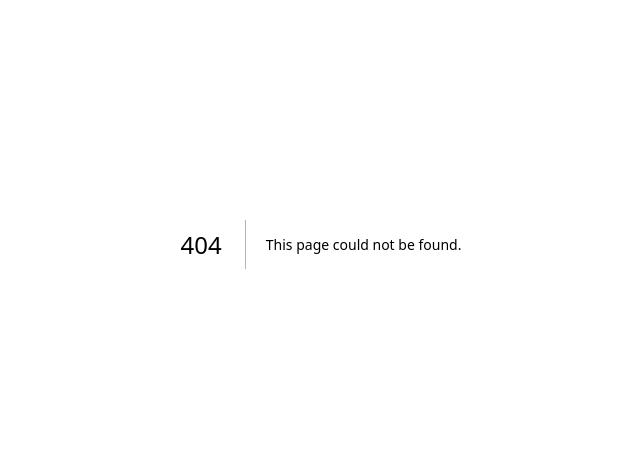
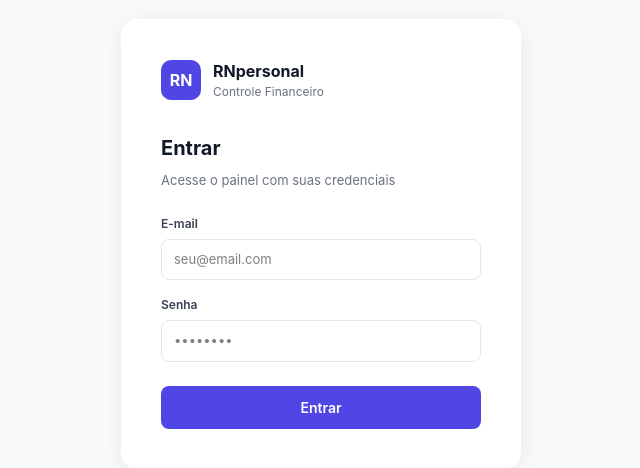
Before and after one commit to Rnpersonal/painel-financeiro, a Next.js app: page /login in a window 1280 px wide. Before the commit this address had no page. Shown: the part 156-624 px from the top of the page, without its empty margins (319-959 px from the left). Built offline with nearby package versions, Linux system fonts and the light colour scheme; no server answers.

Commit message:
Adicionar login/autenticacao com Supabase Auth

```diff
--- /dev/null
+++ b/app/login/page.tsx
@@ -0,0 +1,74 @@
+'use client'
+import { useState } from 'react'
+import { useRouter } from 'next/navigation'
+import { supabase } from '@/lib/supabase'
+
+export default function Login() {
+  const router = useRouter()
+  const [email, setEmail] = useState('')
+  const [senha, setSenha] = useState('')
+  const [erro, setErro] = useState('')
+  const [loading, setLoading] = useState(false)
+
+  async function entrar(e: React.FormEvent) {
+    e.preventDefault()
+    setLoading(true)
+    setErro('')
+    const { error } = await supabase.auth.signInWithPassword({ email, password: senha })
+    if (error) {
+      setErro('Email ou senha incorretos.')
+      setLoading(false)
+      return
+    }
+    router.push('/')
+  }
+
+  return (
+    <div style={{ minHeight: '100vh', background: '#f9fafb', display: 'flex', alignItems: 'center', justifyContent: 'center' }}>
+      <div style={{ background: '#fff', borderRadius: 16, padding: 40, boxShadow: '0 4px 24px rgba(0,0,0,.08)', width: '100%', maxWidth: 400 }}>
+        <div style={{ display: 'flex', alignItems: 'center', gap: 12, marginBottom: 32 }}>
+          <div style={{ width: 40, height: 40, background: '#4f46e5', borderRadius: 10, display: 'flex', alignItems: 'center', justifyContent: 'center', color: '#fff', fontWeight: 700, fontSize: 16 }}>RN</div>
+          <div>
+            <div style={{ fontSize: 16, fontWeight: 700, color: '#111827' }}>RNpersonal</div>
+            <div style={{ fontSize: 12, color: '#6b7280' }}>Controle Financeiro</div>
+          </div>
+        </div>
+
+        <h2 style={{ fontSize: 20, fontWeight: 700, color: '#111827', marginBottom: 8 }}>Entrar</h2>
+        <p style={{ fontSize: 13, color: '#6b7280', marginBottom: 24 }}>Acesse o painel com suas credenciais</p>
+
+        <form onSubmit={entrar}>
+          <div style={{ marginBottom: 16 }}>
+            <label style={{ display: 'block', fontSize: 12, fontWeight: 600, color: '#374151', marginBottom: 6 }}>E-mail</label>
+            <input
+              type="email" value={email} onChange={e => setEmail(e.target.value)}
+              placeholder="seu@email.com" required autoComplete="email"
+              style={{ width: '100%', border: '1px solid #e5e7eb', borderRadius: 8, padding: '10px 12px', fontSize: 13, outline: 'none', boxSizing: 'border-box' }}
+            />
+          </div>
+          <div style={{ marginBottom: 24 }}>
+            <label style={{ display: 'block', fontSize: 12, fontWeight: 600, color: '#374151', marginBottom: 6 }}>Senha</label>
+            <input
+              type="password" value={senha} onChange={e => setSenha(e.target.value)}
+              placeholder="••••••••" required autoComplete="current-password"
+              style={{ width: '100%', border: '1px solid #e5e7eb', borderRadius: 8, padding: '10px 12px', fontSize: 13, outline: 'none', boxSizing: 'border-box' }}
+            />
+          </div>
+
+          {erro && (
+            <div style={{ background: '#fef2f2', border: '1px solid #fecaca', borderRadius: 8, padding: '10px 14px', marginBottom: 16, color: '#991b1b', fontSize: 13 }}>
+              {erro}
+            </div>
+          )}
+
+          <button
+            type="submit" disabled={loading}
+            style={{ width: '100%', background: loading ? '#818cf8' : '#4f46e5', color: '#fff', border: 'none', borderRadius: 8, padding: '11px 16px', fontSize: 14, fontWeight: 600, cursor: loading ? 'not-allowed' : 'pointer' }}
+          >
+            {loading ? 'Entrando...' : 'Entrar'}
+          </button>
+        </form>
+      </div>
+    </div>
+  )
+}
--- a/app/page.tsx
+++ b/app/page.tsx
@@ -1,5 +1,7 @@
 'use client'
-import { useState } from 'react'
+import { useEffect, useState } from 'react'
+import { useRouter } from 'next/navigation'
+import { supabase } from '@/lib/supabase'
 import { Sidebar } from '@/components/Sidebar'
 import { Dashboard } from '@/components/pages/Dashboard'
 import { Lancamentos } from '@/components/pages/Lancamentos'
@@ -13,7 +15,39 @@ import { ToastProvider } from '@/components/ui/Toast'
 type Page = 'dashboard' | 'lancamentos' | 'importar' | 'pendentes' | 'fechamentos' | 'categorias' | 'configuracoes'
 
 export default function Home() {
+  const router = useRouter()
   const [page, setPage] = useState<Page>('dashboard')
+  const [autenticado, setAutenticado] = useState(false)
+  const [verificando, setVerificando] = useState(true)
+
+  useEffect(() => {
+    supabase.auth.getSession().then(({ data }) => {
+      if (!data.session) {
+        router.push('/login')
+      } else {
+        setAutenticado(true)
+      }
+      setVerificando(false)
+    })
+
+    const { data: listener } = supabase.auth.onAuthStateChange((event, session) => {
+      if (event === 'SIGNED_OUT' || !session) {
+        router.push('/login')
+      }
+    })
+
+    return () => listener.subscription.unsubscribe()
+  }, [router])
+
+  if (verificando) {
+    return (
+      <div style={{ minHeight: '100vh', display: 'flex', alignItems: 'center', justifyContent: 'center', background: '#f9fafb' }}>
+        <div style={{ fontSize: 14, color: '#6b7280' }}>Carregando...</div>
+      </div>
+    )
+  }
+
+  if (!autenticado) return null
 
   return (
     <div style={{ display: 'flex', minHeight: '100vh' }}>
--- a/components/Sidebar.tsx
+++ b/components/Sidebar.tsx
@@ -1,4 +1,5 @@
 'use client'
+import { supabase } from '@/lib/supabase'
 
 type Page = 'dashboard' | 'lancamentos' | 'importar' | 'pendentes' | 'fechamentos' | 'categorias' | 'configuracoes'
 
@@ -15,6 +16,10 @@ const NAV: { id: Page; label: string; icon: string }[] = [
 type Props = { current: Page; onChange: (p: Page) => void }
 
 export function Sidebar({ current, onChange }: Props) {
+  async function sair() {
+    await supabase.auth.signOut()
+  }
+
   return (
     <aside style={{ width: 240, minHeight: '100vh', background: '#111827', color: '#fff', display: 'flex', flexDirection: 'column', flexShrink: 0, position: 'sticky', top: 0, height: '100vh' }}>
       <div style={{ padding: '20px 16px', borderBottom: '1px solid #374151', display: 'flex', alignItems: 'center', gap: 10 }}>
@@ -43,6 +48,17 @@ export function Sidebar({ current, onChange }: Props) {
           </button>
         ))}
       </nav>
+      <div style={{ padding: 12, borderTop: '1px solid #374151' }}>
+        <button
+          onClick={sair}
+          style={{ display: 'flex', alignItems: 'center', gap: 10, padding: '10px 12px', borderRadius: 8, fontSize: 13, fontWeight: 500, width: '100%', border: 'none', cursor: 'pointer', background: 'transparent', color: '#9ca3af', textAlign: 'left' }}
+          onMouseEnter={e => { (e.currentTarget as HTMLButtonElement).style.background = '#1f2937'; (e.currentTarget as HTMLButtonElement).style.color = '#fff' }}
+          onMouseLeave={e => { (e.currentTarget as HTMLButtonElement).style.background = 'transparent'; (e.currentTarget as HTMLButtonElement).style.color = '#9ca3af' }}
+        >
+          <svg width="17" height="17" fill="none" stroke="currentColor" strokeWidth="2" viewBox="0 0 24 24"><path d="M9 21H5a2 2 0 0 1-2-2V5a2 2 0 0 1 2-2h4"/><polyline points="16 17 21 12 16 7"/><line x1="21" y1="12" x2="9" y2="12"/></svg>
+          Sair
+        </button>
+      </div>
     </aside>
   )
 }
--- a/package.json
+++ b/package.json
@@ -9,6 +9,7 @@
     "lint": "eslint"
   },
   "dependencies": {
+    "@supabase/ssr": "^0.10.3",
     "@supabase/supabase-js": "^2.106.2",
     "chart.js": "^4.5.1",
     "next": "16.2.6",
```
Also changed, not shown: 1 other file (tests, documents, lock files or other folders).
